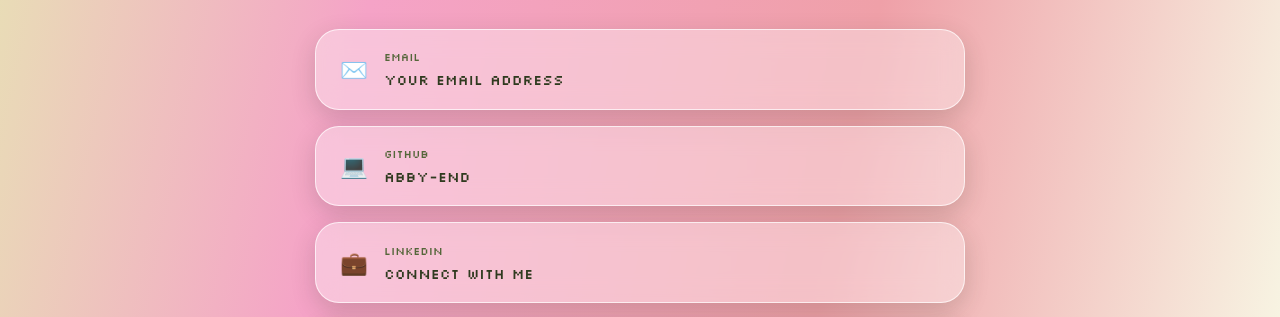
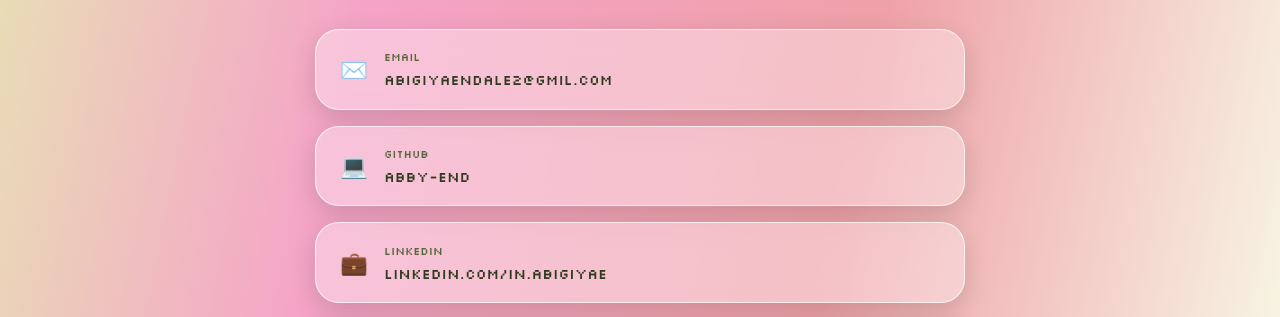
Before and after one commit to Abby-End/Portfolio-React, a React (Vite) app: page / in a window 1280 px wide. Shown: the part 5648-5965 px from the top of the page. Built offline with nearby package versions, Linux system fonts and the light colour scheme; a web font is replaced by a local one.

Commit message:
Contact link updated

```diff
--- a/src/data.js
+++ b/src/data.js
@@ -213,7 +213,7 @@ export const contact = {
             id: 1,
             icon: "✉️",
             label: "Email",
-            value: "Your email address",
+            value: "abigiyaendale2@gmil.com",
             href: "#",
         },
         {
@@ -227,7 +227,7 @@ export const contact = {
             id: 3,
             icon: "💼",
             label: "LinkedIn",
-            value: "Connect with me",
+            value: "linkedin.com/in.abigiyae",
             href: "#",
         },
         {
```
